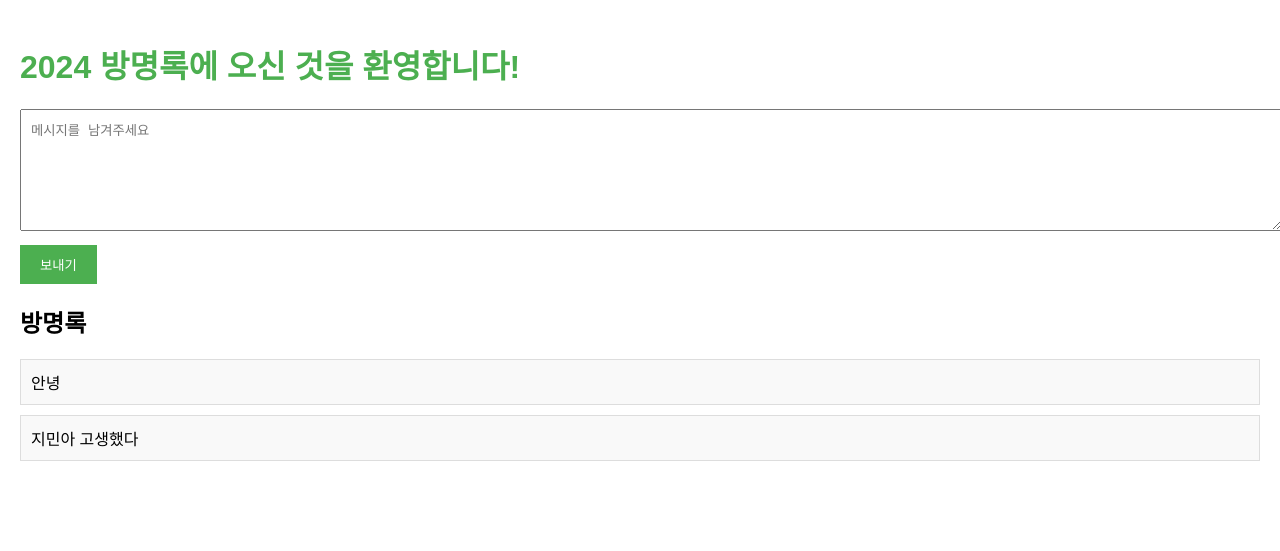
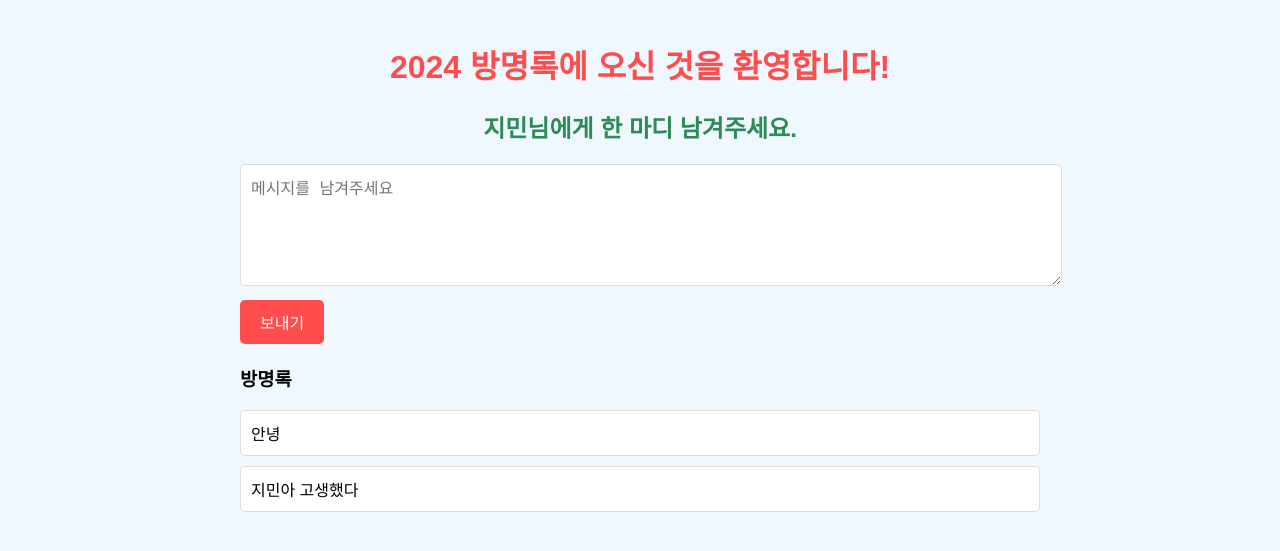
Before and after one commit to OkJimin/2024guestbook, a Flask app: page / in a window 1280 px wide. Shown: the top 551 px of the page. Run offline with Flask 3, Linux system fonts and the light colour scheme.

Commit message:
Update index.html

```diff
--- a/templates/index.html
+++ b/templates/index.html
@@ -5,18 +5,65 @@
     <meta name="viewport" content="width=device-width, initial-scale=1.0">
     <title>2024 방명록</title>
     <style>
-        body { font-family: Arial, sans-serif; margin: 0; padding: 20px; }
-        h1 { color: #4CAF50; }
-        textarea { width: 100%; height: 100px; margin-bottom: 10px; padding: 10px; }
-        button { padding: 10px 20px; background-color: #4CAF50; color: white; border: none; cursor: pointer; }
-        button:hover { background-color: #45a049; }
-        .error { color: red; }
-        .messages { margin-top: 20px; }
-        .message { padding: 10px; background-color: #f9f9f9; margin-bottom: 10px; border: 1px solid #ddd; }
+        body {
+            font-family: Arial, sans-serif;
+            margin: 0;
+            padding: 20px;
+            background-color: #f0f8ff; /* 배경을 밝은 파란색으로 설정 */
+        }
+        h1 {
+            color: #ff4d4d; /* '2024 방명록에 오신 것을 환영합니다!'는 빨간색 */
+            text-align: center;
+        }
+        h2 {
+            color: #2e8b57; /* '지민님에게 한 마디 남겨주세요.'는 짙은 초록색 */
+            text-align: center;
+        }
+        textarea {
+            width: 100%;
+            height: 100px;
+            margin-bottom: 10px;
+            padding: 10px;
+            border-radius: 5px;
+            border: 1px solid #ddd;
+            font-size: 16px;
+        }
+        button {
+            padding: 10px 20px;
+            background-color: #ff4d4d; /* 빨간색 버튼 */
+            color: white;
+            border: none;
+            border-radius: 5px;
+            cursor: pointer;
+            font-size: 16px;
+        }
+        button:hover {
+            background-color: #e60000; /* 버튼 색상 마우스 오버 시 진한 빨간색 */
+        }
+        .error {
+            color: red;
+            text-align: center;
+        }
+        .messages {
+            margin-top: 20px;
+        }
+        .message {
+            padding: 10px;
+            background-color: #ffffff;
+            margin-bottom: 10px;
+            border: 1px solid #ddd;
+            border-radius: 5px;
+        }
+        .container {
+            max-width: 800px;
+            margin: 0 auto;
+        }
     </style>
 </head>
 <body>
+    <div class="container">
         <h1>2024 방명록에 오신 것을 환영합니다!</h1>
+        <h2>지민님에게 한 마디 남겨주세요.</h2>
 
         {% if error %}
         <p class="error">{{ error }}</p>
@@ -28,7 +75,7 @@
         </form>
 
         <div class="messages">
-        <h2>방명록</h2>
+            <h3>방명록</h3>
             {% if messages %}
                 {% for message in messages %}
                     <div class="message">{{ message }}</div>
@@ -37,5 +84,6 @@
                 <p>아직 작성된 메시지가 없습니다. 첫 번째 메시지를 남겨보세요!</p>
             {% endif %}
         </div>
+    </div>
 </body>
 </html>
```
Lines whose indentation alone changed are shown as unchanged.
